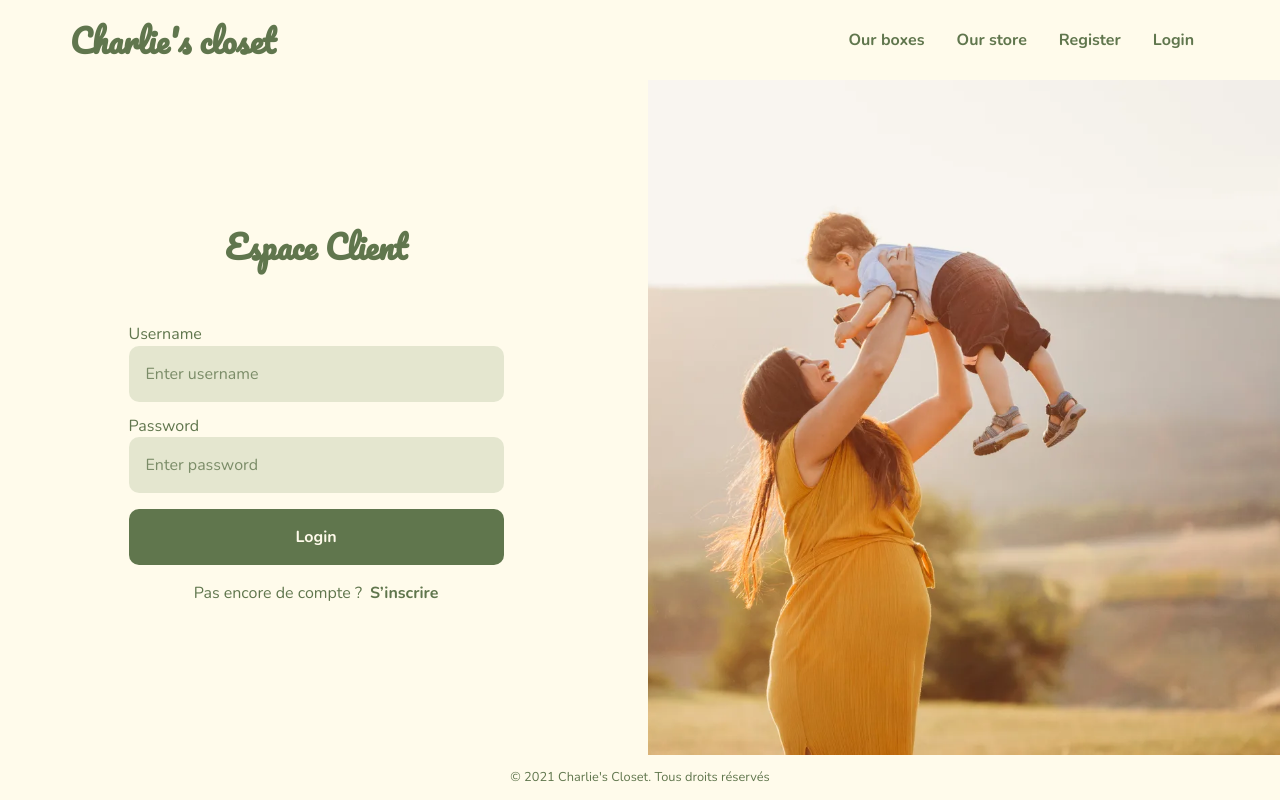
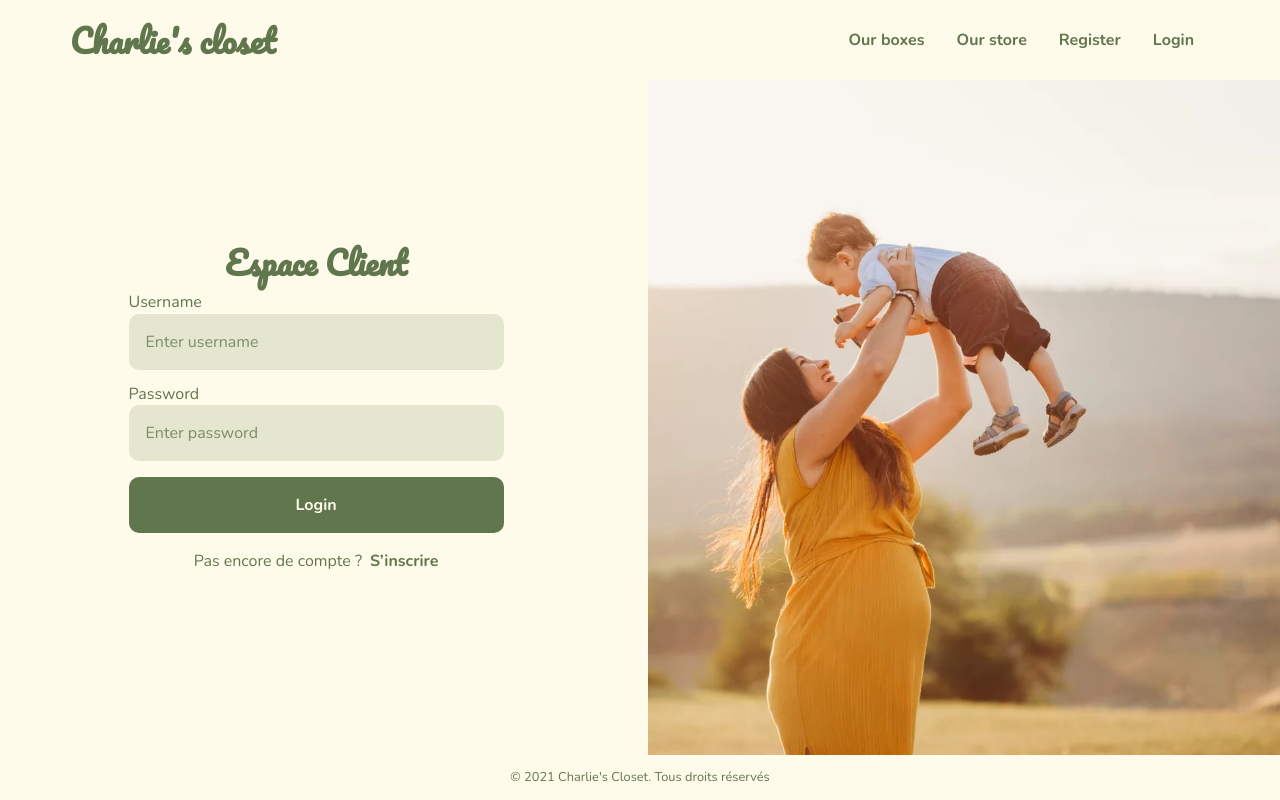
Before and after one commit to Lambtsa/charlies-closet-client, a React (Create React App) app: page /login in a window 1280 px wide. Built offline with nearby package versions, Linux system fonts and the light colour scheme.

Commit message:
update design

```diff
--- a/src/styles/small.scss
+++ b/src/styles/small.scss
@@ -1069,9 +1069,12 @@ select {
   position: relative;
   display: flex;
   flex-direction: column;
-  grid-gap: 1rem;
+  width: 100%;
   justify-content: center;
   align-items: center;
+  & > * {
+    margin-bottom: 1rem;
+  }
 }
 .split__img {
   display: none;
```
